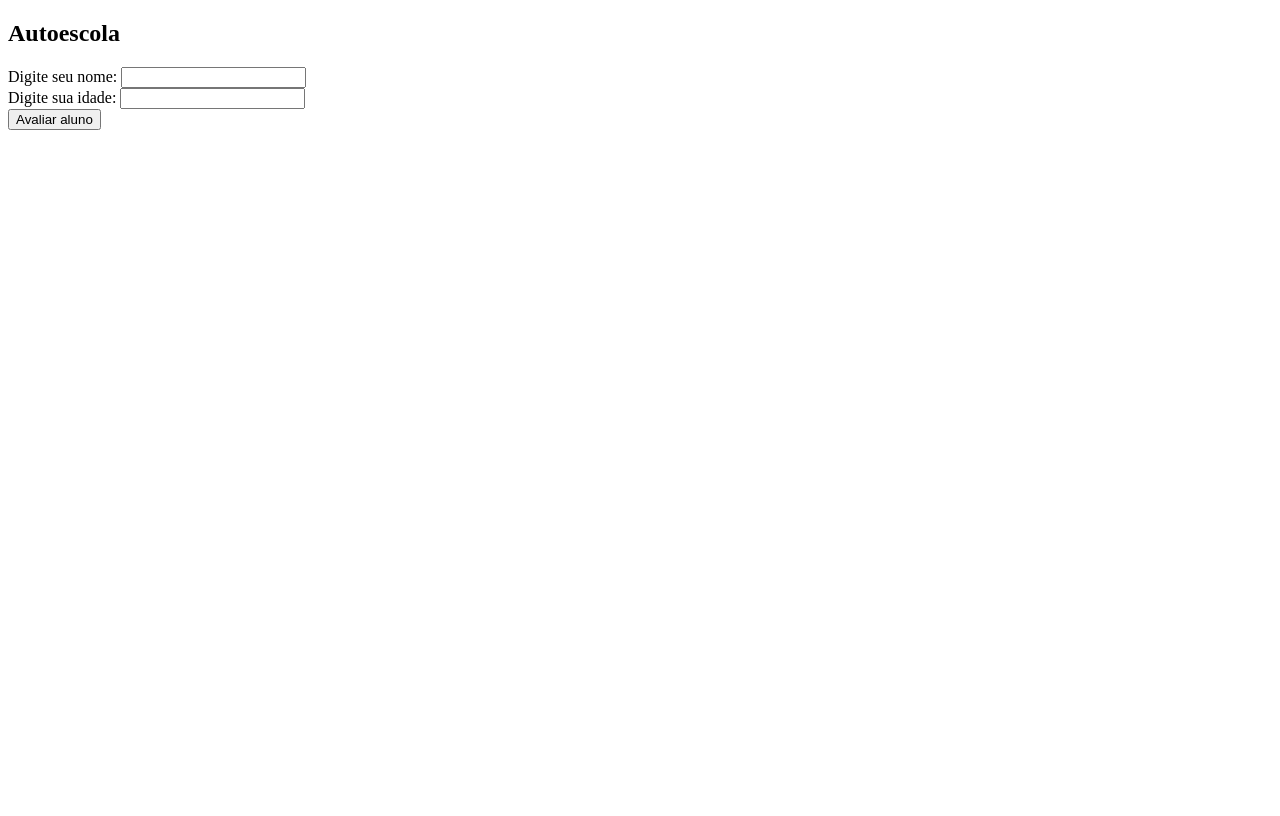
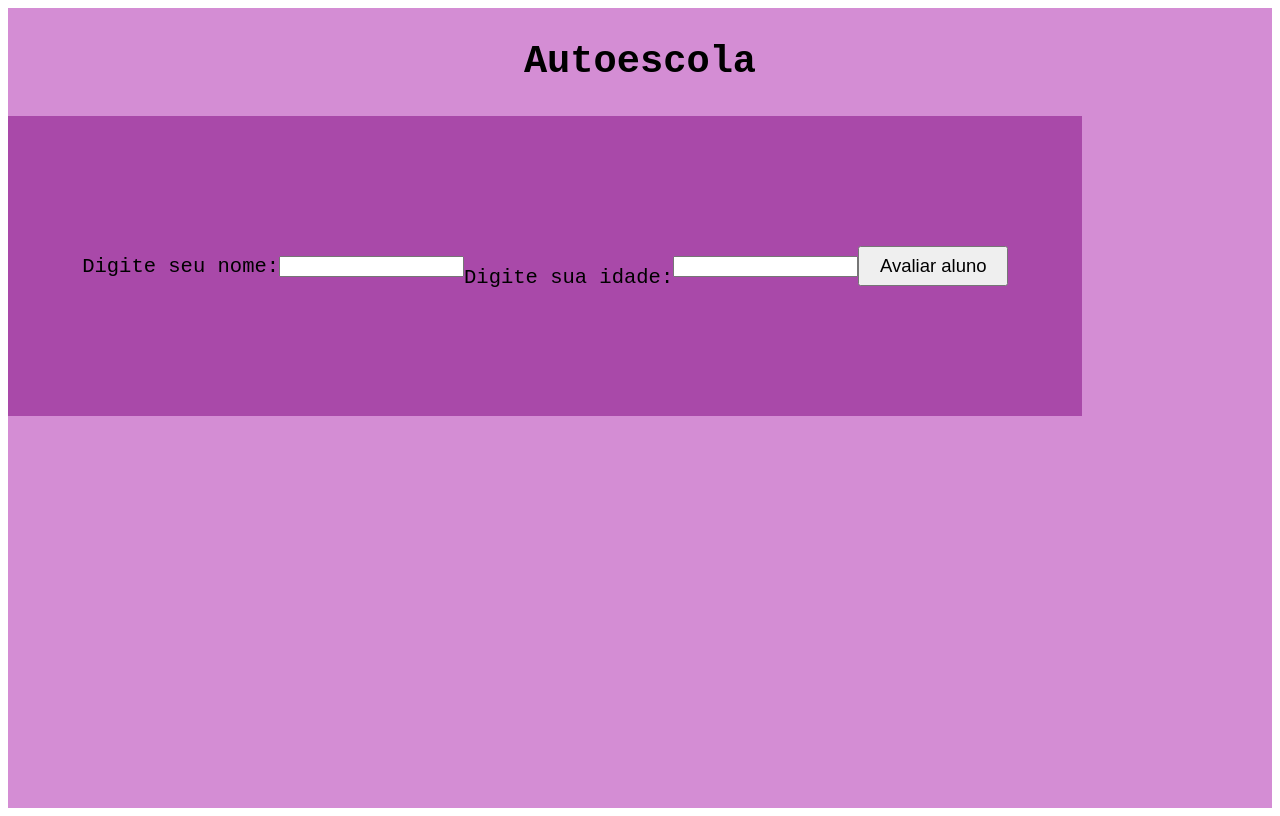
Before and after one commit to kaikycruz/praticasAlgoritmo, a plain HTML site: page aula15_03/ex1.html in a window 1280 px wide. Drawn offline with Linux system fonts and the light colour scheme.

Commit message:
adicionando css

```diff
--- /dev/null
+++ b/aula15_03/css/ex1.css
@@ -0,0 +1,29 @@
+.container {
+    font-family: monospace;
+    background-color: rgb(212, 141, 212);
+    width: 100%;
+    height: 800px;
+}
+
+.titulo {
+    justify-content: center;
+    align-items: center;
+    display: flex;
+    font-size: 25.8px;
+}
+
+.form {
+    justify-content: center;
+    align-items: center;
+    display: flex;
+    background-color: rgb(169, 73, 169);
+    height: 300px;
+    width: 85%;
+    font-size: 20.5px;
+}
+
+.botao {
+    font-size: 18.5px;
+    width: 150px;
+    height: 40px;
+}
--- a/aula15_03/ex1.html
+++ b/aula15_03/ex1.html
@@ -1,29 +1,36 @@
 <!DOCTYPE html>
 <html lang="pt-br">
   <head>
-    <meta charset="UTF-8">
-    <meta http-equiv="X-UA-Compatible" content="IE=edge">
-    <meta name="viewport" content="width=device-width, initial-scale=1.0">
+    <meta charset="UTF-8" />
+    <meta http-equiv="X-UA-Compatible" content="IE=edge" />
+    <meta name="viewport" content="width=device-width, initial-scale=1.0" />
     <title>Exercício 1</title>
+    <link rel="stylesheet" href="css/ex1.css" />
   </head>
   <body>
+    <div class="container">
+      <div class="titulo">
         <h2>Autoescola</h2>
-    Digite seu nome: <input id="input_nome"> <br>
-    Digite sua idade: <input id="input_idade"><br>
-    <button onclick="verificarIdade()">Avaliar aluno</button>
+      </div>
+      <div class="form">
+          Digite seu nome: <input id="input_nome" /> <br />
+          Digite sua idade: <input id="input_idade" /><br />
+          <button onclick="verificarIdade()" class="botao">Avaliar aluno</button>
+      </div>
       <p id="p_resposta"></p>
+    </div>
   </body>
 </html>
 
 <script>
   function verificarIdade() {
-        var nome = input_nome.value
-        var idade = input_idade.value
+    var nome = input_nome.value;
+    var idade = input_idade.value;
 
     if (idade >= 18) {
-            p_resposta.innerHTML = `${nome}, vamos tirar a CNH?`
+      p_resposta.innerHTML = `${nome}, vamos tirar a CNH?`;
     } else {
-            p_resposta.innerHTML = `${nome}, vai jogar PlayStation!`
+      p_resposta.innerHTML = `${nome}, vai jogar PlayStation!`;
     }
   }
 </script>
```
Lines whose indentation alone changed are shown as unchanged.
